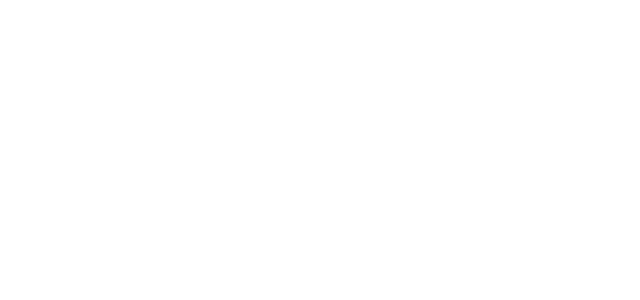
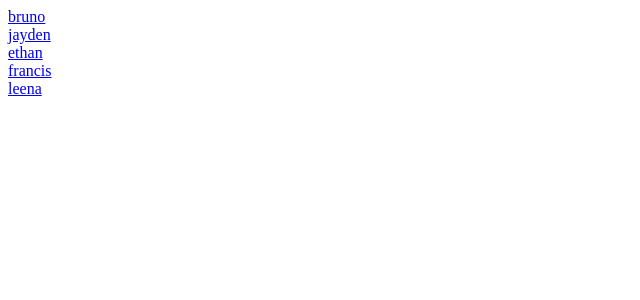
Before and after one commit to francisxvaz/bruno-app, a Next.js app: page /details in a window 1280 px wide. Shown: the top 300 px of the page, without its empty margins (0-640 px from the left). Built offline with nearby package versions, Linux system fonts and the light colour scheme.

Commit message:
navigation done

```diff
--- a/src/pages/details.tsx
+++ b/src/pages/details.tsx
@@ -1,4 +1,3 @@
-import React from "react";
 import Link from "next/link";
 
 const people = [
@@ -9,18 +8,14 @@
   { v: "walking", name: "leena" },
 ];
 
-function Details() {
-  return (
-    <div>
-      {people.map((e) => {
+export default function Details() {
+  return <div>
+    {people.map(e => (
         <div>
           <Link as={`/${e.v}/${e.name}`} href="/[vehicles]/[person]">
             <a>{e.name}</a>
           </Link>
-        </div>;
-      })}
+        </div>
+    ))}
     </div>
-  );
 }
-
-export default Details;
```
